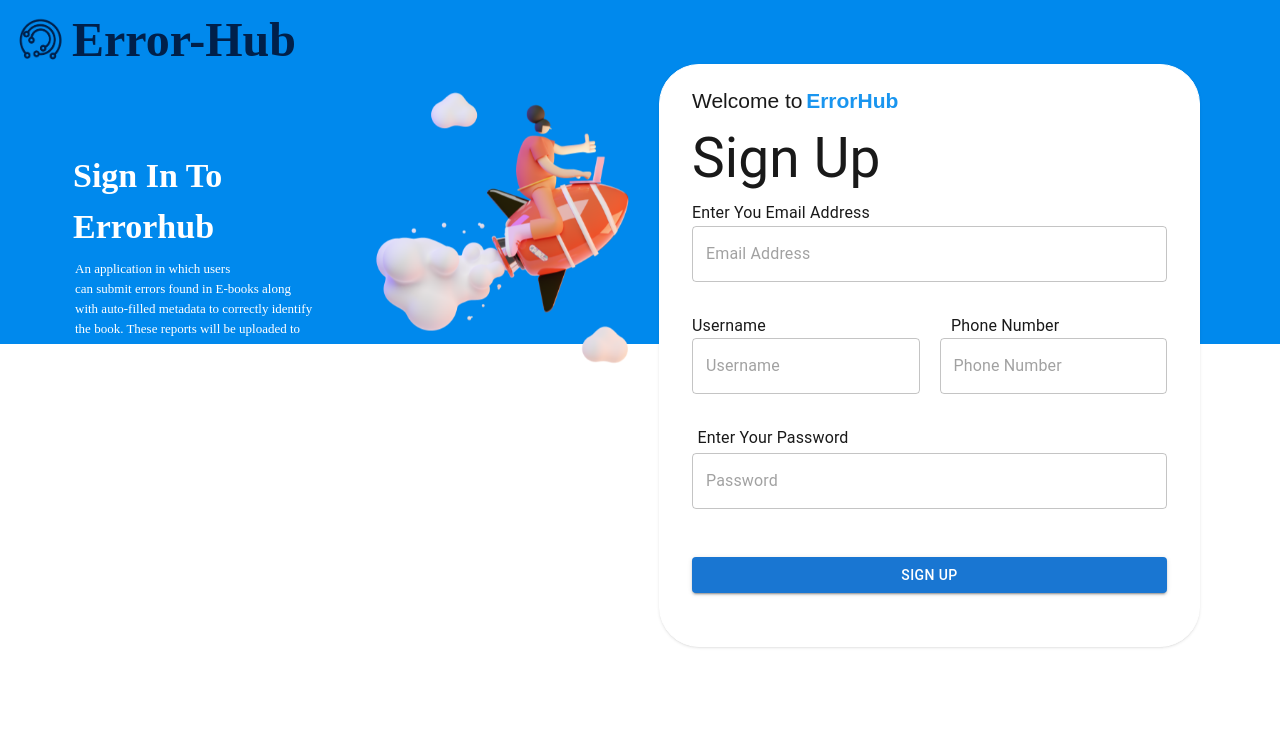
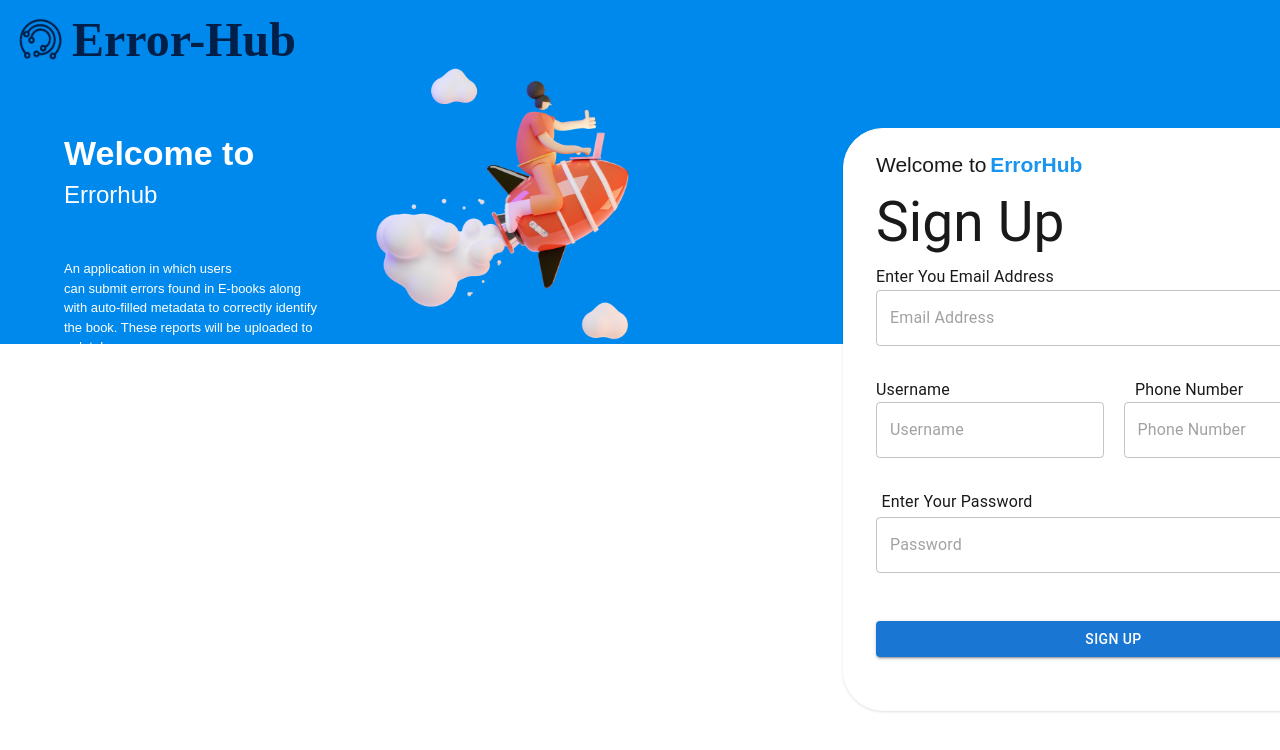
Before and after one commit to Dada-Tech/error-hub, a React (Create React App) app: page / in a window 1280 px wide. Shown: the top 750 px of the page. Built offline with nearby package versions, Linux system fonts and the light colour scheme.

Commit message:
minor changes

```diff
--- a/src/pages/SignUp/SignUp.tsx
+++ b/src/pages/SignUp/SignUp.tsx
@@ -1,36 +1,20 @@
 import React from 'react';
-import classes from './SignUp.module.scss';
 import { GlobalStyle } from '../../theme/theme';
 import Container from '../../components/Container/Container';
 import LogoandName from "../../components/LogoandName/LogoandName";
 import SignUpForm from '../../components/Form/SignUpForm';
 import Title from "../../components/Title/Title";
-import sallyImg from "../../components/Images/Saly-1.png";
 
 function SignUp() {
   return (
         <>
-      <GlobalStyle />
-        <Container />
-        <LogoandName />
-        {/* <Title/> */}
-
-      <p className={classes.typography}> Sign in to Errorhub </p>
-      <p className={classes.typography2}>
-        An application in which users <br/>
-        can submit errors found in E-books along <br/>
-        with auto-filled metadata to correctly identify <br/>
-        the book. These reports will be uploaded to <br/>
-        a database.
-      </p>
-
-      <img className={classes.sallyimg} src={sallyImg} alt="sallyImg" />
-
-
-      <div className="flex justify-end mr-20">
-        <SignUpForm/>
-      </div>
-
+            <GlobalStyle />
+            <Container />
+            <LogoandName />
+            <Title/>
+            <div className="fixed top-32 flex justify-end w-[1384px] pb-5">
+                <SignUpForm/>
+            </div>
       </>
     );
 }
```
